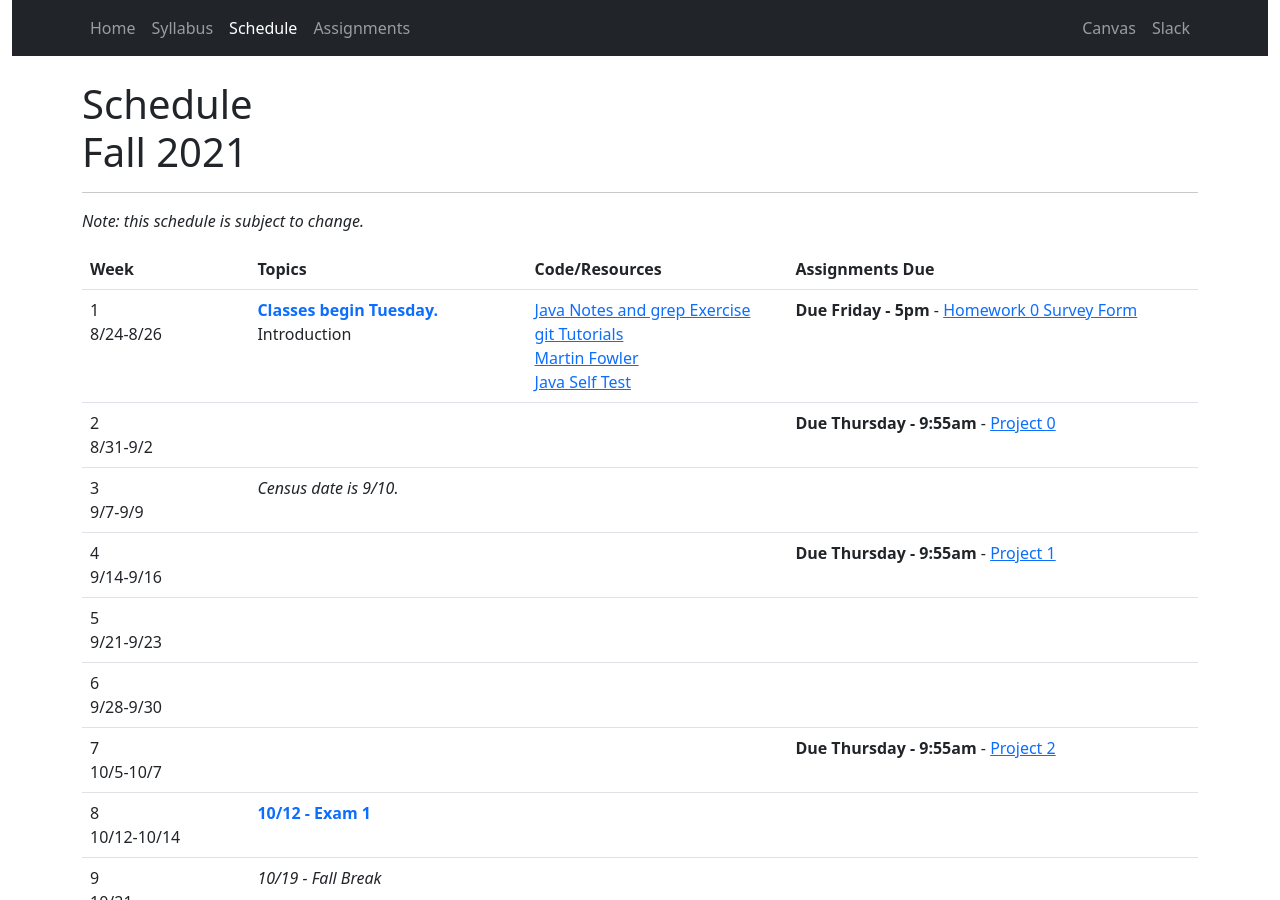
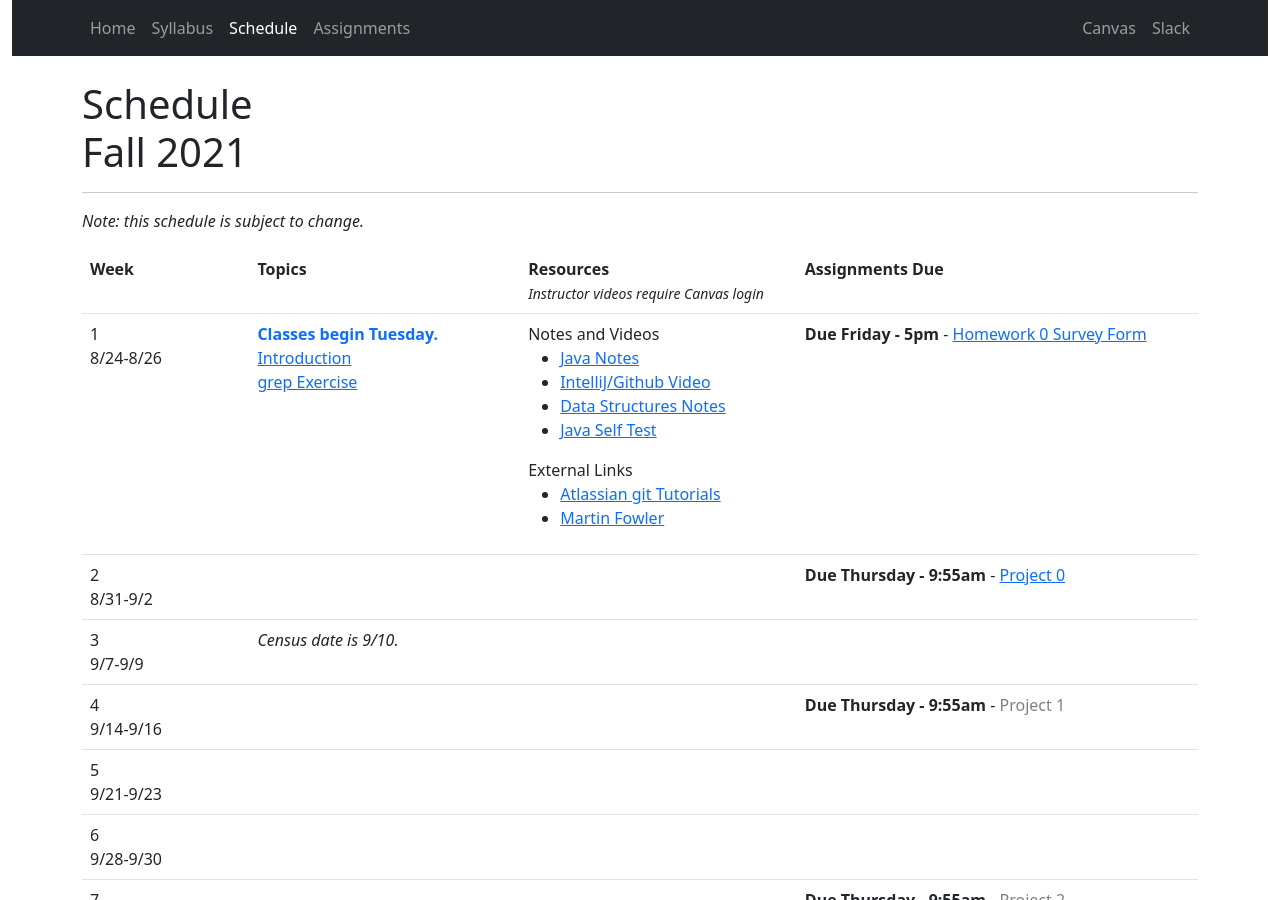
Before and after one commit to CS601-F21/cs601-f21, a Jekyll site: the page built from schedule.html, in a window 1280 px wide and 900 px high. Built offline with Jekyll 4.4.1, drawn with Linux system fonts in a browser that asks for light colours.

Commit message:
adding week 1 notes/vids and side project

```diff
--- a/schedule.html
+++ b/schedule.html
@@ -15,7 +15,7 @@ title: Schedule
 		<tr>
 			<td width="15%"><strong>Week</strong></td>
 			<td><strong>Topics</strong></td>
-			<td><strong>Code/Resources</strong></td>
+			<td><strong>Resources</strong><br/><small><i>Instructor videos require Canvas login</i></small></td>
 			<td><strong>Assignments Due</strong></td>
 		</tr>
 		<tr>
@@ -24,14 +24,24 @@ title: Schedule
 				<strong><span class="text-primary">Classes begin Tuesday.</span></strong><br/>
 <!-- 				<a href="https://docs.google.com/presentation/d/15egu-QOsG63owJSBmPNGpj-j-t6F-chXJzuCRs4P9dY/edit?usp=sharing">Introduction</a>
  -->
- 				Introduction
+ 				<a href="https://docs.google.com/presentation/d/1Bhim_CYnF5mYQmuzQAo8cH3IKCKrRrlpCuD-3kH8qhI/edit?usp=sharing">Introduction</a><br/>
+ 				<a href="https://github.com/srollins/software-dev-materials/blob/master/notes/advanced/javaintro.md#excercise">grep Exercise</a><br/>
  				<br/>
 			</td>
 			<td>
-				<a href="https://github.com/srollins/software-dev-materials/blob/master/notes/advanced/javaintro.md">Java Notes and grep Exercise</a><br/>
-				<a href="https://www.atlassian.com/git/tutorials">git Tutorials</a><br/>
-				<a href="https://martinfowler.com/">Martin Fowler</a><br/>
-				<a href="https://github.com/srollins/software-dev-materials/blob/master/notes/advanced/selftest.md">Java Self Test</a><br/>
+				Notes and Videos<br/>
+				<ul>
+					<li><a href="https://github.com/srollins/software-dev-materials/blob/master/notes/advanced/javaintro.md">Java Notes</a></li>
+					<li><a href="https://usfca.instructure.com/files/68446096/download?download_frd=1">IntelliJ/Github Video</a><br/></li>
+					<li><a href="https://github.com/srollins/software-dev-materials/blob/master/notes/advanced/datastructures.md">Data Structures Notes</a></li>
+					<li><a href="https://github.com/srollins/software-dev-materials/blob/master/notes/advanced/selftest.md">Java Self Test</a></li>
+				</ul>
+				External Links<br/>
+				<ul>
+					<li><a href="https://www.atlassian.com/git/tutorials">Atlassian git Tutorials</a></li>
+					<li><a href="https://martinfowler.com/">Martin Fowler</a></li>
+				</ul>
+
 			</td>
 			<td>
 				<strong>Due Friday - 5pm</strong> - <a href="https://forms.gle/nkFqo7eMxoWHdekz7">Homework 0 Survey Form</a><br/>
@@ -71,7 +81,7 @@ title: Schedule
 			<td>
 			</td>
 			<td>
-				<strong>Due Thursday - 9:55am</strong> - <a href="pending.html">Project 1</a><br/>
+				<strong>Due Thursday - 9:55am</strong> - <font color="grey">Project 1</font><br/>
 			</td>
 		</tr>
 
@@ -102,7 +112,7 @@ title: Schedule
 			<td>
 			</td>
 			<td>
-				<strong>Due Thursday - 9:55am</strong> - <a href="pending.html">Project 2</a><br/>
+				<strong>Due Thursday - 9:55am</strong> - <font color="grey">Project 2</font><br/>
 
 			</td>
 		</tr>
@@ -143,7 +153,7 @@ title: Schedule
 			<td>
 			</td>
 			<td>
-				<strong>Due Thursday - 9:55am</strong> - <a href="pending.html">Project 3</a><br/>
+				<strong>Due Thursday - 9:55am</strong> - <font color="grey">Project 3</font><br/>
 			</td>
 		</tr>
 		<tr>
@@ -172,7 +182,7 @@ title: Schedule
 			<td>
 			</td>
 			<td>
-				<a href="pending.html">Side Project suggested deadline</a><br/>
+				<a href="https://github.com/CS601-F21/Side-Project">Side Project suggested deadline</a><br/>
 			</td>
 		</tr>
 		<tr>
@@ -193,7 +203,7 @@ title: Schedule
 			<td>
 			</td>
 			<td>
-				<strong>Due Thursday - 9:55am</strong> - <a href="pending.html">Project 4 Checkpoint</a><br/>
+				<strong>Due Thursday - 9:55am</strong> - <font color="grey">Project 4 Checkpoint</font><br/>
 			</td>
 		</tr>
 		<tr>
```
Also changed, not shown: assignments.html (+5 -6 lines).
